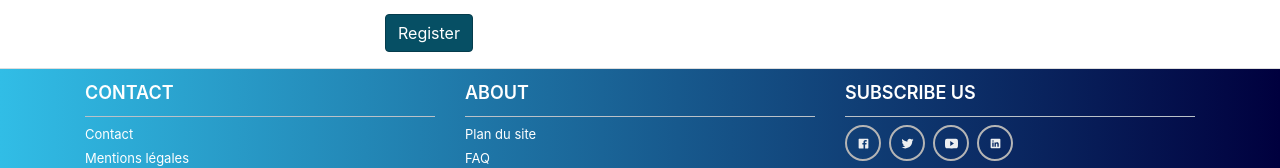
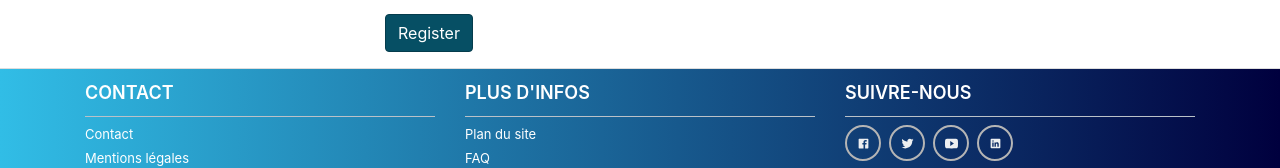
Before and after one commit to C-Cos/codac, a React (Create React App) app in the folder frontend/: page /register in a window 1280 px wide. Shown: the part 500-668 px from the top of the page. Built offline with nearby package versions, Linux system fonts and the light colour scheme.

Commit message:
add footer and navbar

```diff
--- a/frontend/src/components/Home/footer.js
+++ b/frontend/src/components/Home/footer.js
@@ -18,7 +18,7 @@ export default class Navbar extends Component {
                     </ul>
                   </div>
                   <div className="col-lg-4  col-md-4 col-sm-4 col-xs-4">
-                    <h3> About </h3>
+                    <h3> Plus d'infos </h3>
                     <ul>
                       <li> <a href="#"> Plan du site </a> </li>
                       <li> <a href="#"> FAQ </a> </li>
@@ -27,8 +27,7 @@ export default class Navbar extends Component {
                   </div>
 
                   <div className="col-lg-4  col-md-4 col-sm-4 col-xs-4 ">
-                    <h3> Subscribe Us </h3>
-
+                    <h3> Suivre-nous</h3>
                     <ul className="social">
                       <li> <a href="#"> <ion-icon name="logo-facebook"></ion-icon> </a> </li>
                       <li> <a href="#"> <ion-icon name="logo-twitter"></ion-icon> </a> </li>
```
Also changed, not shown: frontend/src/App.css (line endings or trailing spaces).
